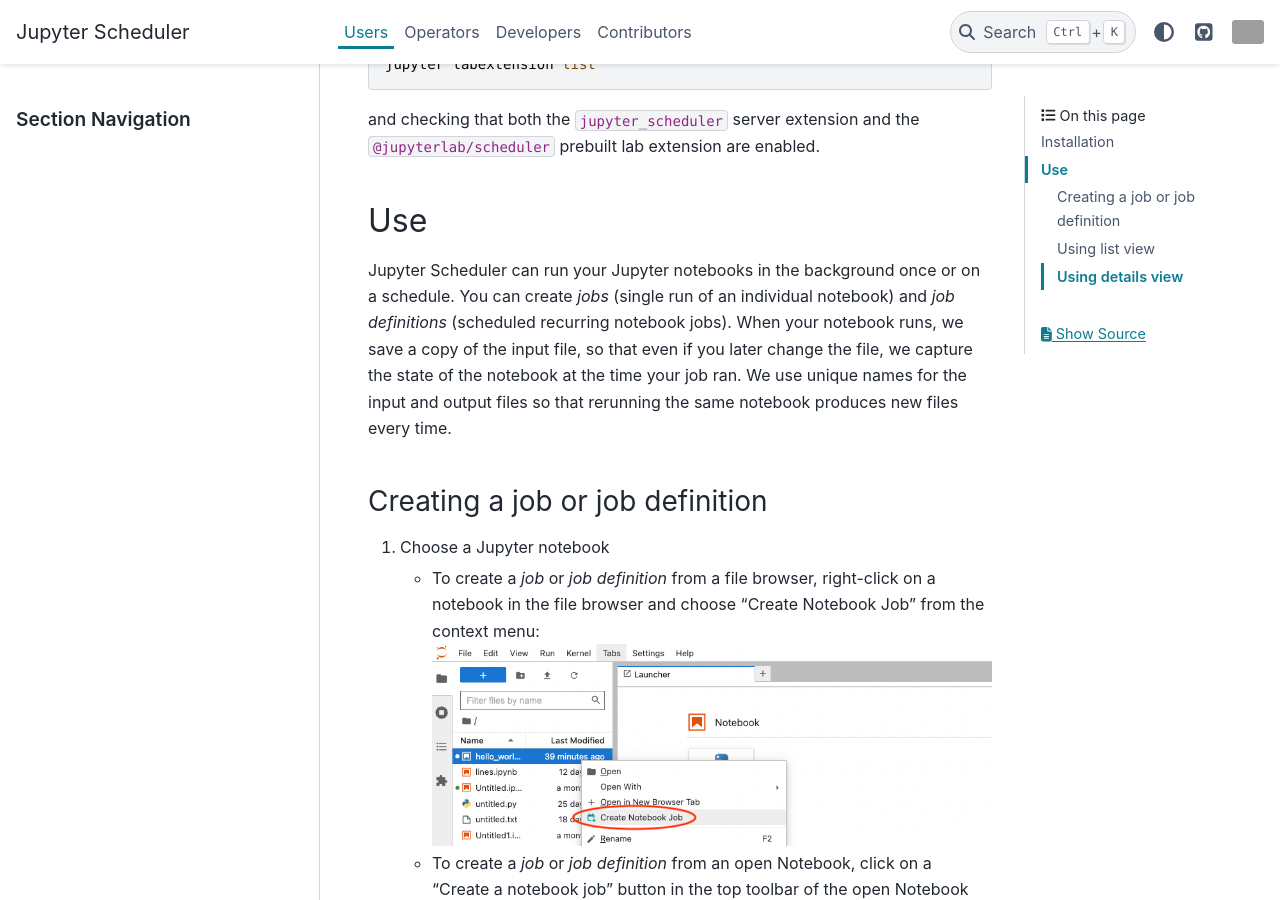
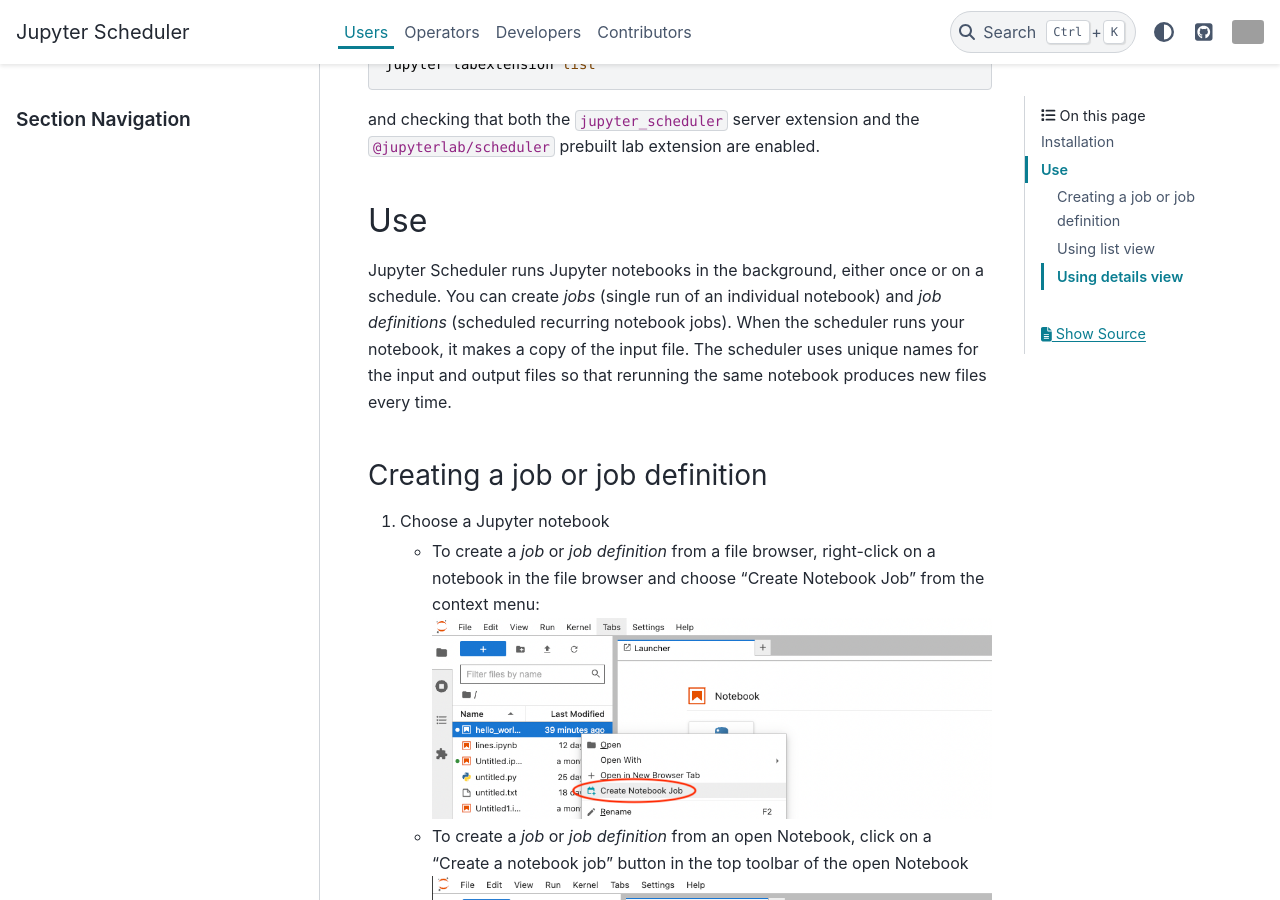
Before and after one commit to jupyter-server/jupyter-scheduler, a Sphinx documentation site: the page built from docs/users/index.md, in a window 1280 px wide and 900 px high, scrolled down 514 px. Built offline with Sphinx 7.4.7 and the PyData theme 0.15.4, drawn with Linux system fonts in a browser that asks for light colours; grey boxes are pictures that could not be loaded.

Commit message:
Update "Use" section per @jweill-aws suggestions
Co-authored-by: Jason Weill <93281816+jweill-aws@users.noreply.github.com>

```diff
--- a/docs/users/index.md
+++ b/docs/users/index.md
@@ -24,7 +24,7 @@
 
 ## Use
 
-Jupyter Scheduler can run your Jupyter notebooks in the background once or on a schedule. You can create *jobs* (single run of an individual notebook) and *job definitions* (scheduled recurring notebook jobs). When your notebook runs, we save a copy of the input file, so that even if you later change the file, we capture the state of the notebook at the time your job ran. We use unique names for the input and output files so that rerunning the same notebook produces new files every time.
+Jupyter Scheduler runs Jupyter notebooks in the background, either once or on a schedule. You can create *jobs* (single run of an individual notebook) and *job definitions* (scheduled recurring notebook jobs). When the scheduler runs your notebook, it makes a copy of the input file. The scheduler uses unique names for the input and output files so that rerunning the same notebook produces new files every time.
 
 ### Creating a job or job definition
 
```
